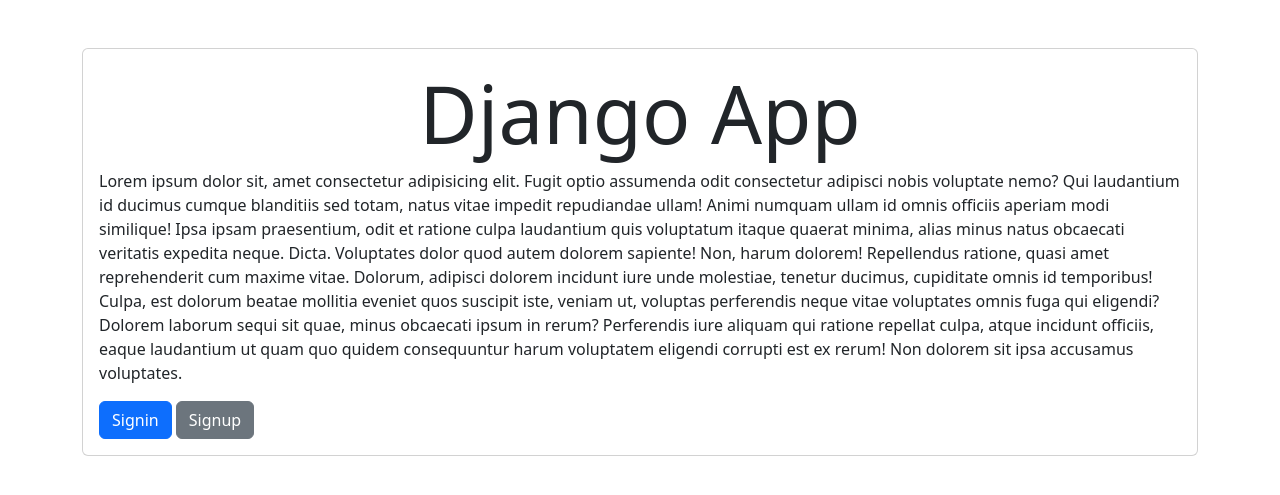
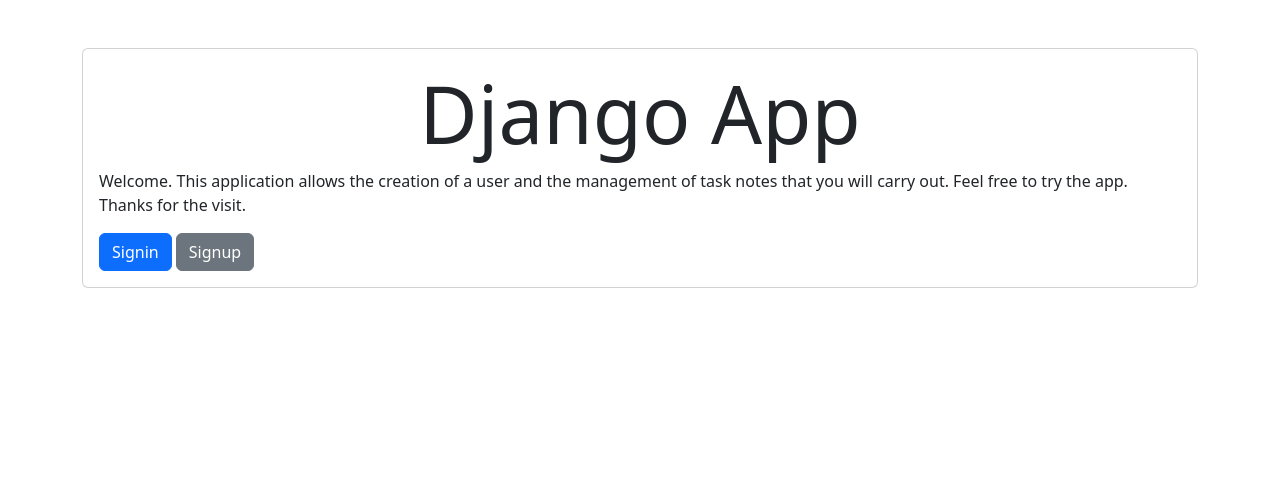
Before and after one commit to Jableed43/crud-django, a Django app: page / in a window 1280 px wide. Shown: the part 72-567 px from the top of the page. Run offline with Django 4.2, Linux system fonts and the light colour scheme.

Commit message:
cambios en texto home y en tasks agregué validacion en caso de no poseer notas

```diff
--- a/tasks/templates/home.html
+++ b/tasks/templates/home.html
@@ -5,11 +5,8 @@
 <main class="py-5 container">
     <section class="card card-body">
         <h1 class="display-1 text-center">Django App</h1>
-        <p>Lorem ipsum dolor sit, amet consectetur adipisicing elit. Fugit optio assumenda odit consectetur adipisci nobis voluptate nemo? Qui laudantium id ducimus cumque blanditiis sed totam, natus vitae impedit repudiandae ullam!
-        Animi numquam ullam id omnis officiis aperiam modi similique! Ipsa ipsam praesentium, odit et ratione culpa laudantium quis voluptatum itaque quaerat minima, alias minus natus obcaecati veritatis expedita neque. Dicta.
-        Voluptates dolor quod autem dolorem sapiente! Non, harum dolorem! Repellendus ratione, quasi amet reprehenderit cum maxime vitae. Dolorum, adipisci dolorem incidunt iure unde molestiae, tenetur ducimus, cupiditate omnis id temporibus!
-        Culpa, est dolorum beatae mollitia eveniet quos suscipit iste, veniam ut, voluptas perferendis neque vitae voluptates omnis fuga qui eligendi? Dolorem laborum sequi sit quae, minus obcaecati ipsum in rerum?
-        Perferendis iure aliquam qui ratione repellat culpa, atque incidunt officiis, eaque laudantium ut quam quo quidem consequuntur harum voluptatem eligendi corrupti est ex rerum! Non dolorem sit ipsa accusamus voluptates.
+        <p>
+            Welcome. This application allows the creation of a user and the management of task notes that you will carry out. Feel free to try the app. Thanks for the visit.
         </p>
         <div>
         <a class="btn btn-primary" href="/signin/">
```
Also changed, not shown: tasks/templates/tasks.html (+9 -5 lines).
